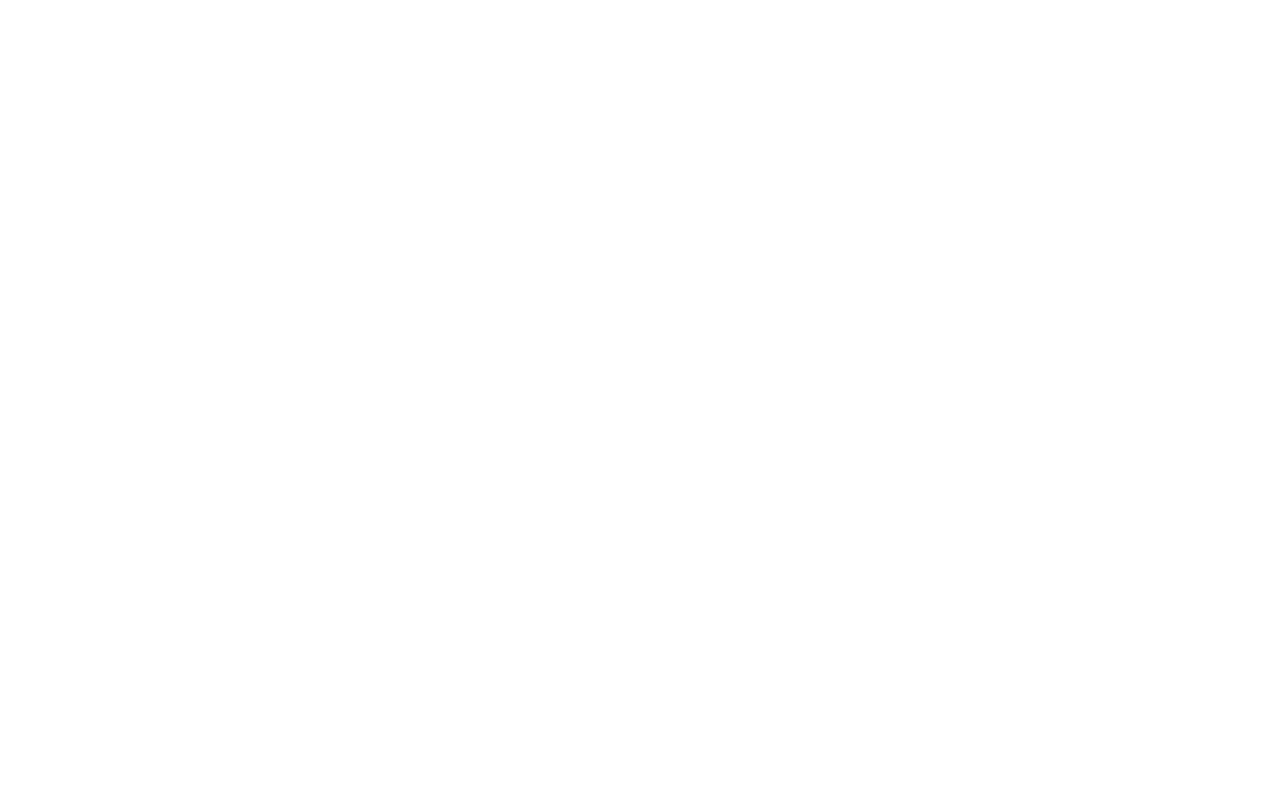
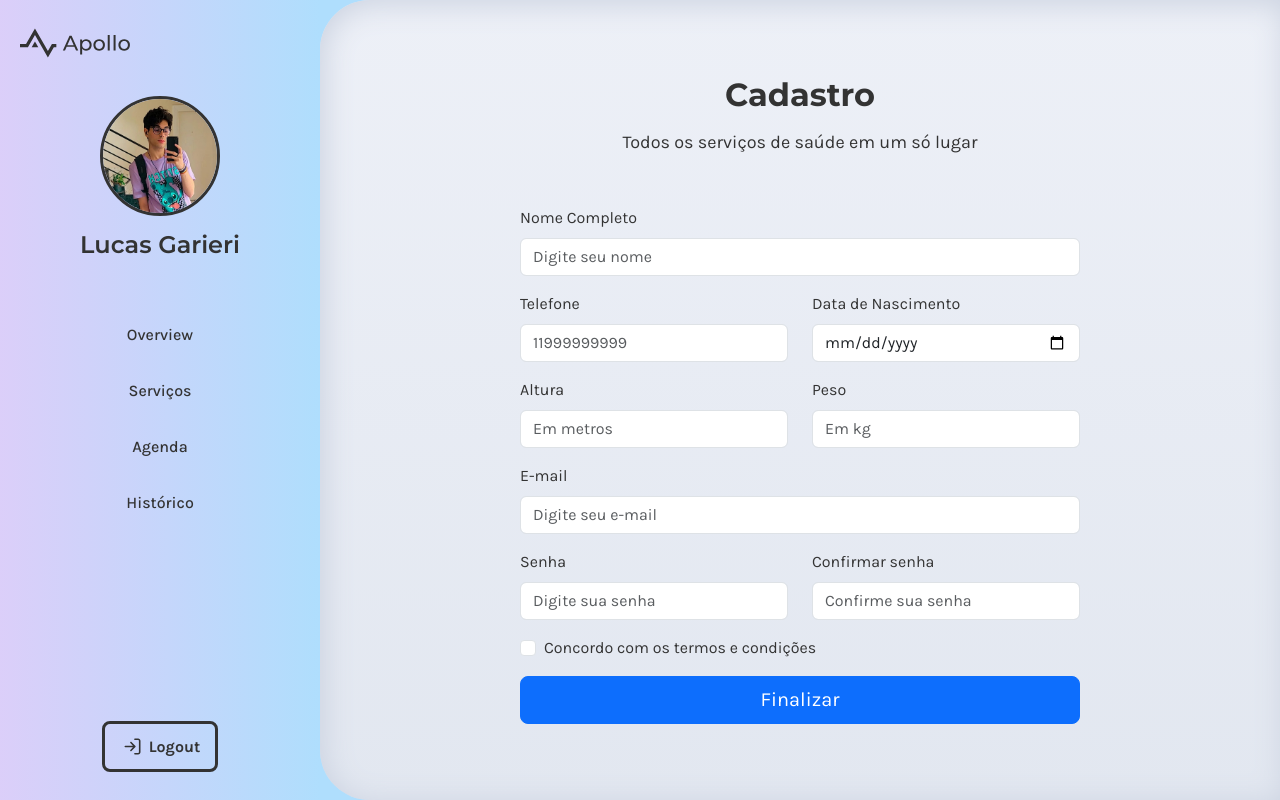
Before and after one commit to pedrohrodrig/LabEngSoft2-Frontend, a React (Create React App) app in the folder frontend/: page /signup in a window 1280 px wide. Before the commit this address had no page. Built offline with nearby package versions, Linux system fonts and the light colour scheme.

Commit message:
Adiciona página de cadastro do paciente

```diff
--- a/frontend/src/index.js
+++ b/frontend/src/index.js
@@ -11,6 +11,7 @@
 import TestPage from './pages/testpage/testpage';
 import ServicesPage from './pages/patient/servicesPage/servicesPage';
 import PatientAppointmentsHistoryPage from './pages/patient/appointmentsHistoryPage/appointmentsHistoryPage';
+import SignUpPage from './pages/signUpPage/signUpPage';
 
 import App from './App';
 
@@ -37,6 +38,7 @@
                     <Route path="professionals" element={<ProfessionalListPage />} />
                     <Route path="patient/history" element={<PatientAppointmentsHistoryPage />} />
 
+                    <Route path="signup" element={<SignUpPage/>} />
 
                 </Route>
             </Routes>
--- /dev/null
+++ b/frontend/src/pages/signUpPage/signUpPage.js
@@ -0,0 +1,87 @@
+import React from "react";
+import Title from "../../components/title/title";
+
+import { Form, Button, Row, Col } from "react-bootstrap";
+
+function SignUpPage() {
+
+    return (
+      <div className="page">
+        <Title
+          head="Cadastro"
+          body="Todos os serviços de saúde em um só lugar"
+        />
+        {/* TODO: adicionar validação do Forms via Formik (?)*/}
+        <Form style={{width: "100%"}}>
+          <Row>
+            <Col>
+              <Form.Group className="mb-3" controlId="formName">
+                <Form.Label>Nome Completo</Form.Label>
+                <Form.Control placeholder="Digite seu nome" />
+              </Form.Group>
+            </Col>
+          </Row>
+          <Row>
+            <Col>
+              <Form.Group className="mb-3" controlId="formMobilePhone">
+                <Form.Label>Telefone</Form.Label>
+                <Form.Control type="number" placeholder="11999999999" />
+              </Form.Group>
+            </Col>
+            <Col>
+              <Form.Group className="mb-3" controlId="formBirthDate">
+                <Form.Label>Data de Nascimento</Form.Label>
+                <Form.Control type="date" />
+              </Form.Group>
+            </Col>
+          </Row>
+          <Row>
+            <Col>
+              <Form.Group className="mb-3" controlId="formHeight">
+                <Form.Label>Altura</Form.Label>
+                <Form.Control type="number" placeholder="Em metros" />
+              </Form.Group>
+            </Col>
+            <Col>
+              <Form.Group className="mb-3" controlId="formWeight">
+                <Form.Label>Peso</Form.Label>
+                <Form.Control type="number" placeholder="Em kg" />
+              </Form.Group>
+            </Col>
+          </Row>
+          <Row>
+            <Col>
+              <Form.Group className="mb-3" controlId="formEmail">
+                <Form.Label>E-mail</Form.Label>
+                <Form.Control type="email" placeholder="Digite seu e-mail" />
+              </Form.Group>
+            </Col>
+          </Row>
+          <Row>
+            <Col>
+              <Form.Group className="mb-3" controlId="formPassword">
+                <Form.Label>Senha</Form.Label>
+                <Form.Control type="password" placeholder="Digite sua senha" />
+              </Form.Group>
+            </Col>
+            <Col>
+              <Form.Group className="mb-3" controlId="formConfirmPassword">
+                <Form.Label>Confirmar senha</Form.Label>
+                <Form.Control type="password" placeholder="Confirme sua senha" />
+              </Form.Group>
+            </Col>
+          </Row>
+          <Form.Group className="mb-3" controlId="formCheckbox">
+            <Form.Check type="checkbox" label="Concordo com os termos e condições" />
+          </Form.Group>
+          <div className="d-grid gap-2 mt-3">
+            <Button variant="primary" type="submit" size="lg">
+              Finalizar
+            </Button>
+          </div>
+        </Form>
+      </div>
+    );
+}
+
+export default SignUpPage;
```
